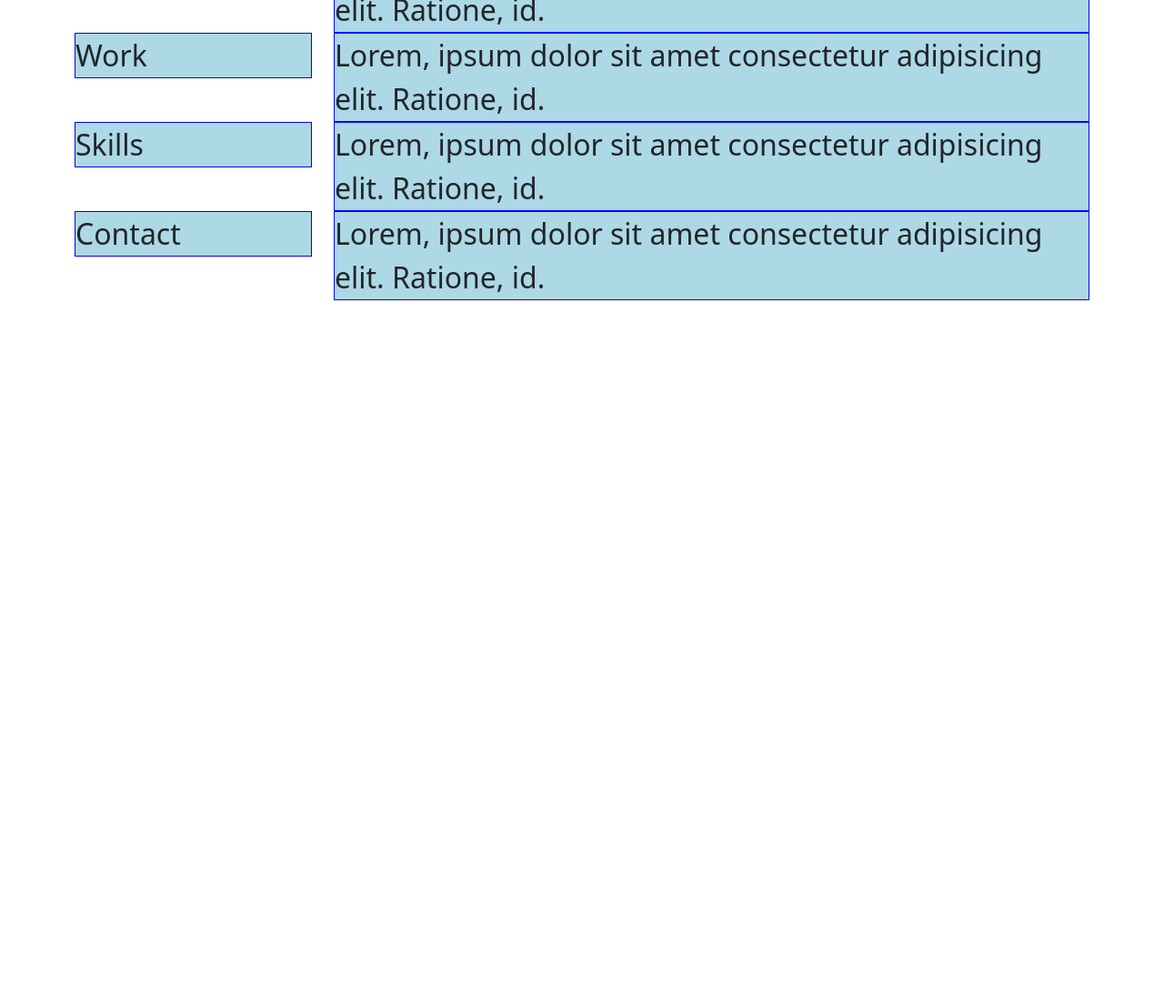
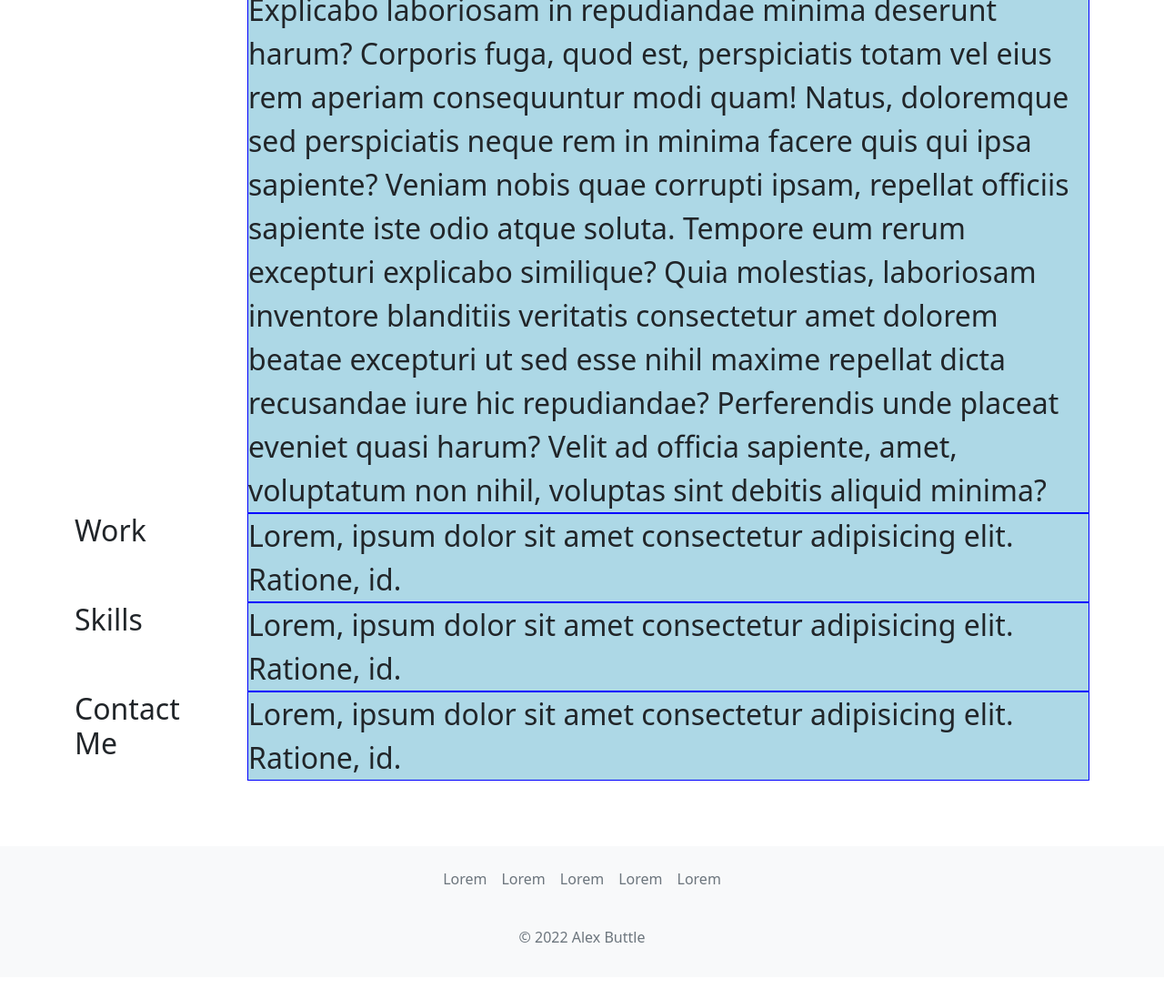
Before and after one commit to abuttle2/bootstrap-portfolio, a plain HTML site: page index.html in a window 1280 px wide. Shown: the part 744-1842 px from the top of the page at 91% size. Before the commit the page ends 1122 px from the top, so only its background shows below. Drawn offline with nearby package versions, Linux system fonts and the light colour scheme.

Commit message:
Improved layout of main section and added template nav bar

```diff
--- a/css/index.css
+++ b/css/index.css
@@ -21,9 +21,6 @@ body::before
     top: 0;
     right: 0;
 }
-
-.body
-{}
 
 .box
 {
--- a/index.html
+++ b/index.html
@@ -36,7 +36,7 @@
             <div class="collapse navbar-collapse" id="navbarNav">
                 <ul class="navbar-nav ms-auto">
                     <li class="nav-item">
-                        <a class="nav-link" href="#about">About Me</a>
+                        <a class="nav-link " href="#about">About Me</a>
                     </li>
                     <li class="nav-item">
                         <a class="nav-link" href="#work">Work</a>
@@ -79,50 +79,74 @@
         <div class="container py-5">
             <!-- About me -->
             <div class="row row-cols-2" id="about">
-                <div class="col-12 col-sm-12 col-md-12 col-lg-3">
+                <div class="col-12 col-sm-12 col-md-12 col-lg-2">
                     <!-- Heading-->
-                    <div class="box">About Me</div>
+                    <h2>About Me</h2>
                 </div>
-                <div class="col-12 col-sm-12 col-md-12 col-lg-9">
+
+                <div class="col-12 col-sm-12 col-md-12 col-lg-10">
                     <!-- Content-->
-                    <div class="box">Lorem, ipsum dolor sit amet consectetur adipisicing elit. Ratione, id.</div>
+                    <div class="box">Lorem ipsum dolor sit amet consectetur adipisicing elit. Explicabo laboriosam in
+                        repudiandae minima deserunt harum? Corporis fuga, quod est, perspiciatis totam vel eius rem
+                        aperiam consequuntur modi quam! Natus, doloremque sed perspiciatis neque rem in minima facere
+                        quis qui ipsa sapiente? Veniam nobis quae corrupti ipsam, repellat officiis sapiente iste odio
+                        atque soluta. Tempore eum rerum excepturi explicabo similique? Quia molestias, laboriosam
+                        inventore blanditiis veritatis consectetur amet dolorem beatae excepturi ut sed esse nihil
+                        maxime repellat dicta recusandae iure hic repudiandae? Perferendis unde placeat eveniet quasi
+                        harum? Velit ad officia sapiente, amet, voluptatum non nihil, voluptas sint debitis aliquid
+                        minima?</div>
                 </div>
             </div>
             <!-- Work -->
             <div class="row row-cols-2" id="work">
-                <div class="col-12 col-sm-12 col-md-12 col-lg-3">
+                <div class="col-12 col-sm-12 col-md-12 col-lg-2">
                     <!-- Heading-->
-                    <div class="box">Work</div>
+                    <h2>Work</h2>
                 </div>
-                <div class="col-12 col-sm-12 col-md-12 col-lg-9">
+                <div class="col-12 col-sm-12 col-md-12 col-lg-10">
                     <!-- Content-->
                     <div class="box">Lorem, ipsum dolor sit amet consectetur adipisicing elit. Ratione, id.</div>
                 </div>
             </div>
             <!-- Skills -->
             <div class="row row-cols-2" id="skills">
-                <div class="col-12 col-sm-12 col-md-12 col-lg-3">
+                <div class="col-12 col-sm-12 col-md-12 col-lg-2">
                     <!-- Heading-->
-                    <div class="box">Skills</div>
+                    <h2>Skills</h2>
                 </div>
-                <div class="col-12 col-sm-12 col-md-12 col-lg-9">
+                <div class="col-12 col-sm-12 col-md-12 col-lg-10">
                     <!-- Content-->
                     <div class="box">Lorem, ipsum dolor sit amet consectetur adipisicing elit. Ratione, id.</div>
                 </div>
             </div>
             <!-- Contact Me -->
             <div class="row row-cols-2" id="contact">
-                <div class="col-12 col-sm-12 col-md-12 col-lg-3">
+                <div class="col-12 col-sm-12 col-md-12 col-lg-2">
                     <!-- Heading-->
-                    <div class="box">Contact</div>
+                    <h2>Contact Me</h2>
                 </div>
-                <div class="col-12 col-sm-12 col-md-12 col-lg-9">
+                <div class="col-12 col-sm-12 col-md-12 col-lg-10">
                     <!-- Content-->
                     <div class="box">Lorem, ipsum dolor sit amet consectetur adipisicing elit. Ratione, id.</div>
                 </div>
             </div>
         </div>
     </main>
+    <!-- Footer -->
+    <footer class="footer bg-light">
+        <div class="container">
+            <div class="py-3 my-4 ">
+                <ul class="nav justify-content-center pb-3 mb-3">
+                    <li class="nav-item"><a href="#" class="nav-link px-2 text-muted">Lorem</a></li>
+                    <li class="nav-item"><a href="#" class="nav-link px-2 text-muted">Lorem</a></li>
+                    <li class="nav-item"><a href="#" class="nav-link px-2 text-muted">Lorem</a></li>
+                    <li class="nav-item"><a href="#" class="nav-link px-2 text-muted">Lorem</a></li>
+                    <li class="nav-item"><a href="#" class="nav-link px-2 text-muted">Lorem</a></li>
+                </ul>
+                <p class="text-center text-muted">&copy; 2022 Alex Buttle</p>
+            </div>
+        </div>
+    </footer>
 </body>
 
 </html>
```
